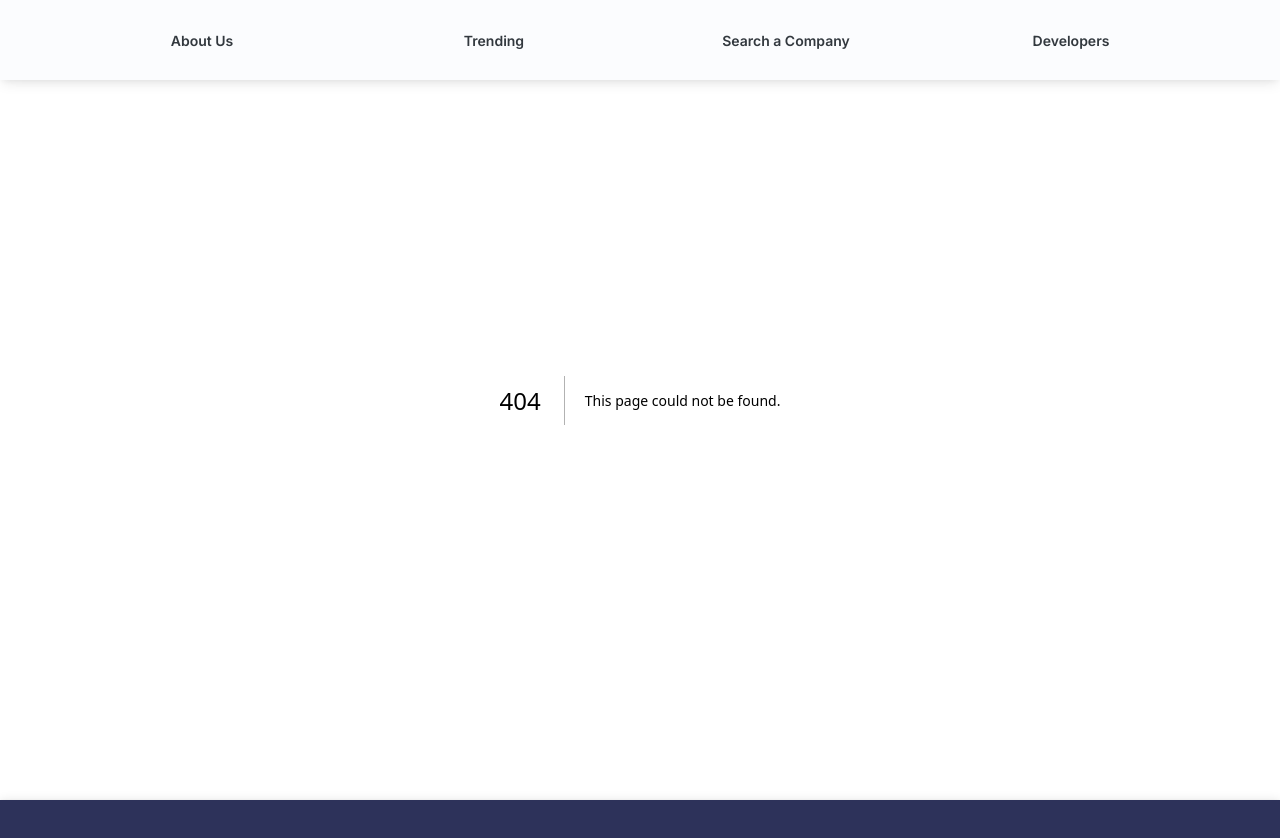
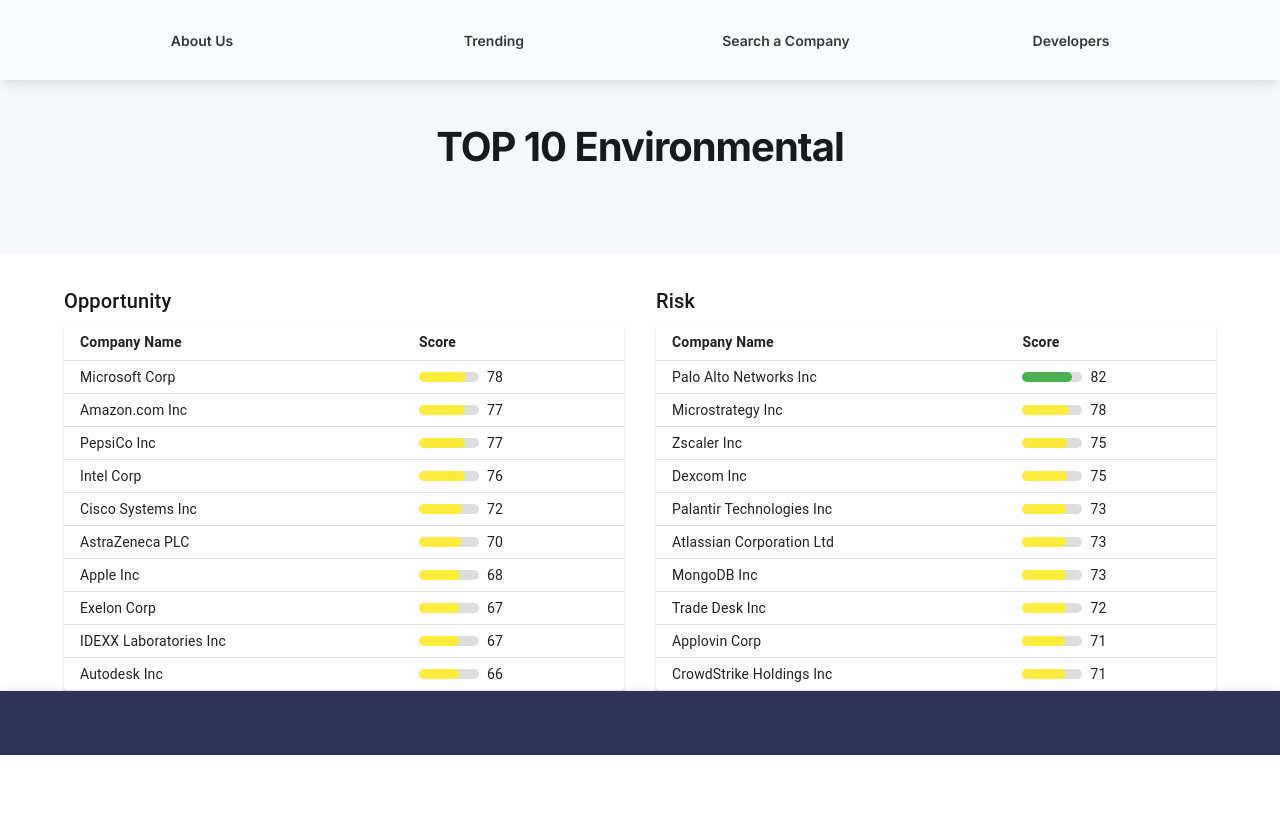
Before and after one commit to CABANA-seng3011/website, a Next.js app: page /trending/top10env in a window 1280 px wide. Before the commit this address had no page. Shown: the top 838 px of the page. After the commit the page ends 800 px from the top, so only its background shows below. Built offline with nearby package versions, Linux system fonts and the light colour scheme; some icons are missing.

Commit message:
Functionality is up for the Top 10 pages for each ESG Pillar

```diff
--- a/app/(pages)/trending/page.jsx
+++ b/app/(pages)/trending/page.jsx
@@ -25,9 +25,9 @@
           <GreenBox text='NASDAQ-100' width='100%' height={170} href='/trending/top10' />
         </Box>
         <Stack py={5} direction='row' justifyContent='space-between' >
-          <GreenBox text='Environmental' width={300} height={170} href='/trending/top10' />
-          <GreenBox text='Social' width={300} height={170} href='/trending/top10' />
-          <GreenBox text='Governance' width={300} height={170} href='/trending/top10' />
+          <GreenBox text='Environmental' width={300} height={170} href='/trending/top10env' />
+          <GreenBox text='Social' width={300} height={170} href='/trending/top10social' />
+          <GreenBox text='Governance' width={300} height={170} href='/trending/top10gov' />
         </Stack>
       </Box>
     </Box>
--- /dev/null
+++ b/app/(pages)/trending/top10env/page.jsx
@@ -0,0 +1,34 @@
+'use client'
+
+import TitlePanel from "@/components/TitlePanel";
+import { fetchNasdaq100Category } from "@/helpers/requests";
+import { Box, Container } from "@mui/joy";
+import { useState, useEffect } from "react";
+import { envOpp10, envRisk10 } from "@/app/data";
+import ScoreDisplay from "@/components/ScoreDisplay";
+
+export default function () {
+  const [opp, setOpp] = useState(envOpp10);
+  const [risk, setRisk] = useState(envRisk10);
+
+  // useEffect(() => {
+  //   const fetchData = async () => {
+  //     const o = await fetchNasdaq100Category('Environmental Opportunity');
+  //     const r = await fetchNasdaq100Category('Environmental Risk');
+  //     setOpp(o);
+  //     setRisk(r);
+
+  //   };
+
+  //   fetchData();
+  // }, []);
+
+  return (
+    <Box>
+      <TitlePanel text='TOP 10 Environmental' />
+      <Container>
+        <ScoreDisplay opp={opp} risk={risk} />
+      </Container>
+    </Box>
+  )
+}
--- a/app/data.js
+++ b/app/data.js
@@ -22,3 +22,85 @@
   'Take-Two Interactive Software Inc', 'Cognizant Technology Solutions Corp', 'Old Dominion Freight Line Inc', 'IDEXX Laboratories Inc', 'Atlassian Corporation Ltd', 'Lululemon Athletica Inc', 'CoStar Group Inc', 'Datadog Inc', 'Zscaler Inc',
   'ANSYS Inc', 'Dexcom Inc', 'Trade Desk Inc', 'Warner Bros Discovery Inc', 'Microchip Technology Inc', 'CDW Corp', 'Biogen Inc', 'ON Semiconductor Corp', 'MongoDB Inc'
 ]
+
+/////////////////////
+// TOP 10 DATA /////
+////////////////////
+
+export const socialRisk10 = [
+  {company_name: 'Lululemon Athletica Inc', score: 1},
+  {company_name: 'Microsoft Corp', score: 0.9811827956989246},
+  {company_name: 'Apple Inc', score: 0.9758064516129031},
+  {company_name: 'Synopsys Inc', score: 0.9572208436724565},
+  {company_name: 'Marvell Technology Inc', score: 0.9340468227424749},
+  {company_name: 'Lam Research Corp', score: 0.9097109412326804},
+  {company_name: 'Netflix Inc', score: 0.9090909090909091},
+  {company_name: 'Workday Inc', score: 0.9090909090909091},
+  {company_name: 'Ross Stores Inc', score: 0.9090909090909091},
+  {company_name: 'Amazon.com Inc', score: 0.9041563275434242}
+]
+
+export const socialOpp10 = [
+  {company_name: 'NXP Semiconductors NV', score: 0.7321706729169823},
+  {company_name: 'PepsiCo Inc', score: 0.7302621443694018},
+  {company_name: 'AstraZeneca PLC', score: 0.7268607528995719},
+  {company_name: 'Microsoft Corp', score: 0.7090676842828173},
+  {company_name: 'Micron Technology Inc', score: 0.7070203389821342},
+  {company_name: 'ASML Holding NV', score: 0.7053278840681267},
+  {company_name: 'Starbucks Corp', score: 0.6957369354773915},
+  {company_name: 'Gilead Sciences Inc', score: 0.6859491976795451},
+  {company_name: 'Mondelez International Inc', score: 0.6805182861886524},
+  {company_name: 'Coca-Cola Europacific Partners PLC', score: 0.676572023471018}
+]
+
+export const envRisk10 = [
+  {company_name: 'Palo Alto Networks Inc', score: 0.8198619946162526},
+  {company_name: 'Microstrategy Inc', score: 0.7817430622417506},
+  {company_name: 'Zscaler Inc', score: 0.7545782784501947},
+  {company_name: 'Dexcom Inc', score: 0.7457868881364466},
+  {company_name: 'Palantir Technologies Inc', score: 0.7345622892299892},
+  {company_name: 'Atlassian Corporation Ltd', score: 0.7335232565796901},
+  {company_name: 'MongoDB Inc', score: 0.7290537721636848},
+  {company_name: 'Trade Desk Inc', score: 0.7183839589009521},
+  {company_name: 'Applovin Corp', score: 0.7144291091736407},
+  {company_name: 'CrowdStrike Holdings Inc', score: 0.7136156412684738}
+]
+
+export const envOpp10 = [
+  {company_name: 'Microsoft Corp', score: 0.7821258982353336},
+  {company_name: 'Amazon.com Inc', score: 0.7721032880281553},
+  {company_name: 'PepsiCo Inc', score: 0.7688373482164218},
+  {company_name: 'Intel Corp', score: 0.7573195898450811},
+  {company_name: 'Cisco Systems Inc', score: 0.7222261992138608},
+  {company_name: 'AstraZeneca PLC', score: 0.6987305271443233},
+  {company_name: 'Apple Inc', score: 0.6808089761943416},
+  {company_name: 'Exelon Corp', score: 0.6680898836356975},
+  {company_name: 'IDEXX Laboratories Inc', score: 0.6675600134547198},
+  {company_name: 'Autodesk Inc', score: 0.6615213953154557}
+]
+
+export const govRisk10 = [
+  {company_name: 'Fortinet Inc', score: 0.8010618060939538},
+  {company_name: 'ASML Holding NV', score: 0.756196570493555},
+  {company_name: 'MongoDB Inc', score: 0.7240845920621202},
+  {company_name: 'Gilead Sciences Inc', score: 0.7228598169038152},
+  {company_name: 'Coca-Cola Europacific Partners PLC', score: 0.7144441725875808},
+  {company_name: 'Cintas Corp', score: 0.712319311031825},
+  {company_name: 'MercadoLibre Inc', score: 0.7010121492566298},
+  {company_name: 'AstraZeneca PLC', score: 0.6985167853418204},
+  {company_name: 'Intel Corp', score: 0.6865164570788064},
+  {company_name: 'Adobe Inc', score: 0.6840211386545911}
+]
+
+export const govOpp10 = [
+  {company_name: 'PepsiCo Inc', score: 0.8015162140337456},
+  {company_name: 'Mondelez International Inc', score: 0.763345233541587},
+  {company_name: 'Cisco Systems Inc', score: 0.7441972570829513},
+  {company_name: 'Automatic Data Processing Inc', score: 0.7369461417497883},
+  {company_name: 'ON Semiconductor Corp', score: 0.7346652003910068},
+  {company_name: 'Amgen Inc', score: 0.7316494865583224},
+  {company_name: 'Microsoft Corp', score: 0.725876196423181},
+  {company_name: 'Honeywell International Inc', score: 0.7092521394765434},
+  {company_name: 'NVIDIA Corp', score: 0.7004096009180161},
+  {company_name: 'Analog Devices Inc', score: 0.6995814688661813}
+]
--- a/app/globals.css
+++ b/app/globals.css
@@ -41,6 +41,10 @@
   }
 }
 
+.grey-txt {
+  color: #4D4D4D;
+}
+
 .silver-bg {
   background-color: #F5F7FA;
 }
--- /dev/null
+++ b/components/ScoreDisplay.jsx
@@ -0,0 +1,86 @@
+import React from 'react';
+import {
+  Box,
+  Typography,
+  Table,
+  TableBody,
+  TableCell,
+  TableContainer,
+  TableHead,
+  TableRow,
+  Paper,
+  Stack
+} from '@mui/material';
+
+// Function to determine color based on score
+// Green, yellow, orange, red
+function getScoreColor(score) {
+  if (score >= 0.80) return '#4caf50';
+  if (score >= 0.50) return '#ffeb3b';
+  if (score >= 0.30) return '#ffa500';
+  return '#f44336';
+}
+
+function ScoreMeter({ score }) {
+  const percentage = Math.round(score * 100);
+  const color = getScoreColor(score);
+
+  return (
+    <Box display="flex" alignItems="center" gap={1}>
+      <Box
+        width={60}
+        height={10}
+        borderRadius={5}
+        bgcolor="#ddd"
+        position="relative"
+      >
+        <Box
+          position="absolute"
+          height="100%"
+          borderRadius={5}
+          bgcolor={color}
+          width={`${percentage}%`}
+        />
+      </Box>
+      <Typography variant="body2">{percentage}</Typography>
+    </Box>
+  );
+}
+
+function ScoreTable({ title, data }) {
+  return (
+    <Box flex={1}>
+      <Typography variant="h6" gutterBottom>
+        {title}
+      </Typography>
+      <TableContainer component={Paper}>
+        <Table size="small">
+          <TableHead>
+            <TableRow>
+              <TableCell><strong>Company Name</strong></TableCell>
+              <TableCell><strong>Score</strong></TableCell>
+            </TableRow>
+          </TableHead>
+          <TableBody>
+            {data.map((row, idx) => (
+              <TableRow key={idx}>
+                <TableCell>{row.company_name}</TableCell>
+                <TableCell><ScoreMeter score={row.score} /></TableCell>
+              </TableRow>
+            ))}
+          </TableBody>
+        </Table>
+      </TableContainer>
+    </Box>
+  );
+}
+
+export default function ScoreDisplay({ opp, risk }) {
+
+  return (
+    <Stack direction={{ xs: 'column', md: 'row' }} spacing={4} mt={4}>
+      <ScoreTable title="Opportunity" data={opp} />
+      <ScoreTable title="Risk" data={risk} />
+    </Stack>
+  );
+}
--- a/helpers/requests.js
+++ b/helpers/requests.js
@@ -24,5 +24,12 @@
   const json = await res.json();
   const data = JSON.parse(json);
 
-  return data.events;
+  const filtered = data.events.filter(event => event.category === category);
+
+  const sorted = filtered.sort((a, b) => b.score - a.score);
+
+  const top10 = sorted.slice(0, 10);
+  console.log(top10.map(({ company_name, score }) => ({ company_name, score })))
+
+  return top10.map(({ company_name, score }) => ({ company_name, score }));
 }
```
Also changed, not shown: app/(pages)/trending/top10env/top10env.jsx (deleted, +0 -10 lines), app/(pages)/trending/top10gov/page.jsx (added, +34 -0 lines), app/(pages)/trending/top10gov/top10gov.jsx (deleted, +0 -10 lines), app/(pages)/trending/top10social/page.jsx (added, +34 -0 lines), app/(pages)/trending/top10social/top10social.jsx (deleted, +0 -10 lines).
